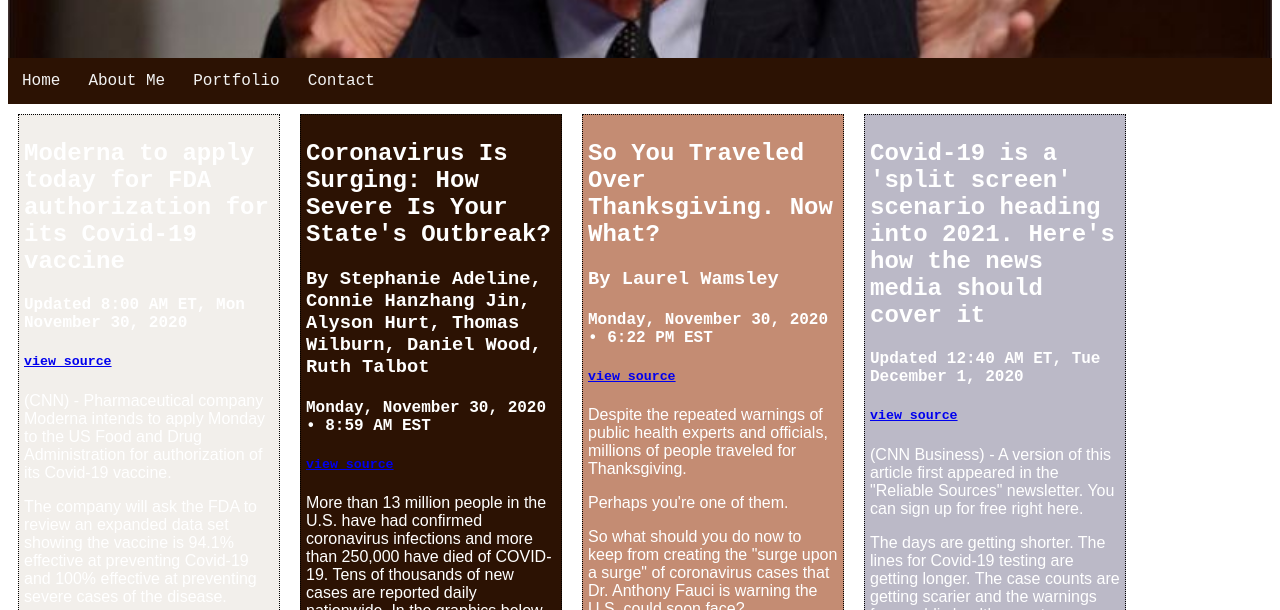
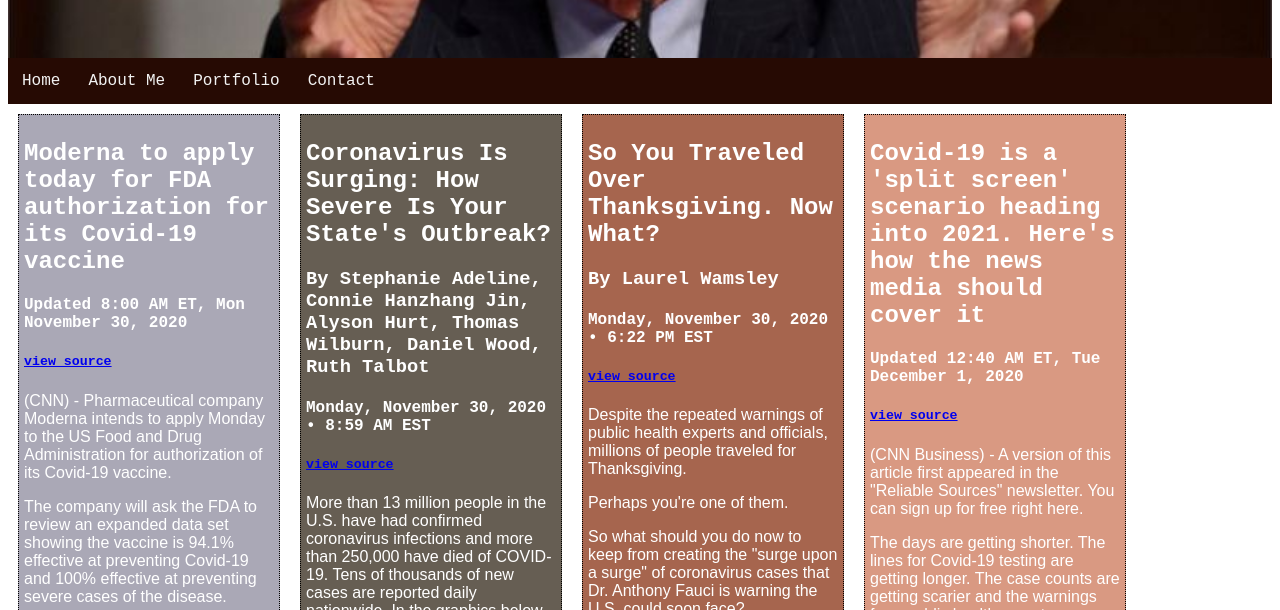
Before and after one commit to AtVict0r/mtec1003-week14-labs, a plain HTML site: page index.html in a window 1280 px wide. Shown: the part 190-800 px from the top of the page. Drawn offline with Linux system fonts and the light colour scheme.

Commit message:
Update style.css

```diff
--- a/style.css
+++ b/style.css
@@ -1,16 +1,18 @@
+/* Universal Properties*/
 body, html {
     height: 100%;
     font-family: 'Dosis', sans-serif;
     font-weight: 200;
-    color: white;
+    color: white
 }
 
 h1, h2, h3, h4, h5, h6 {
     font-family: 'Major Mono Display', monospace;
+    /* font-family rule copied from Google Fonts */
 }
 
 .hero-image {
-	background-image : url("fauci.v01.jpg");
+    background-image: url("fauci.v01.jpg");
     height: 30%;
     background-position: center;
     background-repeat: no-repeat;
@@ -18,6 +20,7 @@ h1, h2, h3, h4, h5, h6 {
     position: relative;
 }
 
+/* Center the text over the image. */
 .hero-text {
     text-align: center;
     position: absolute;
@@ -26,17 +29,19 @@ h1, h2, h3, h4, h5, h6 {
     transform: translate(-50%, -50%);
     color: white;
 }
-
+/*style the navbar*/
 #navbar {
     overflow: hidden;
-	background-color: #2C1203;
+    background-color: #260A03;
 }
 
+  /* Navbar links */
   #navbar a {
     float: left;
     display: block;
     color: #f2f2f2;
     font-family: 'Major Mono Display', monospace;
+    /* font-family rule copied from Google Fonts */
     text-align: center;
     padding: 14px;
     text-decoration: none;
@@ -59,6 +64,7 @@ h1, h2, h3, h4, h5, h6 {
 
 div.stuff {
     width: 250px;
+    /* height: fit-content; */
     word-wrap: break-word;
     overflow: auto;
     text-align: left;
@@ -71,21 +77,24 @@ div.stuff {
 }
 
 div#first {
-	background-color: #F2EFEB;
+    background-color: #AAA8B6;
 }
 
 div#second {
-	background-color: #2C1203;
+    background-color: #665E53;
 }
 
 div#third {
-	background-color: #C48C73;
+    background-color: #A6654E;
+
 }
 
 div#fourth {
-	background-color: #BBB9C7;
+    background-color: #D99982;
+
 }
 
 div#fifth {
-	background-color: #503D2F;
+    background-color: #3F342E;
+
 }
```
Lines whose indentation alone changed are shown as unchanged.
